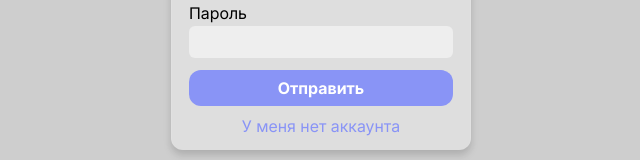
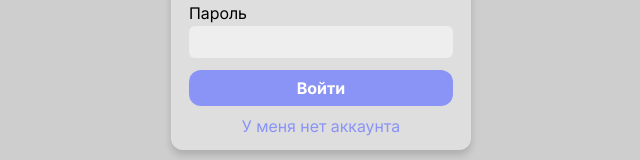
Before and after one commit to Lepas12ses/CloudDrive, a React (Vite) app in the folder client/: page /sign-in in a window 1280 px wide. Shown: the part 385-545 px from the top of the page, without its empty margins (319-959 px from the left). Built offline with nearby package versions, Linux system fonts and the light colour scheme; no server answers.

Commit message:
Changed text in SignIn and Header component

```diff
--- a/client/src/components/Header/Header.tsx
+++ b/client/src/components/Header/Header.tsx
@@ -14,7 +14,7 @@ const Header: FC = () => {
 				className={`bg-stone-200 border-b border-b-stone-400 px-5 py-2 flex justify-between items-center ${classes.highlight}`}
 			>
 				<nav className={`flex gap-3 `}>
-					<NavigationLink to='/'>Домой</NavigationLink>
+					<NavigationLink to='/'>Домашняя</NavigationLink>
 					<NavigationLink to='/profile'>Профиль</NavigationLink>
 				</nav>
 
--- a/client/src/pages/SignIn/SignIn.tsx
+++ b/client/src/pages/SignIn/SignIn.tsx
@@ -44,7 +44,7 @@ const SignInPage: FC = () => {
 								<FieldError />
 							</div>
 						</FieldProvider>
-						<Button disabled={isPending}>Отправить</Button>
+						<Button disabled={isPending}>Войти</Button>
 					</Form>
 					<FormError />
 				</FormProvider>
```
